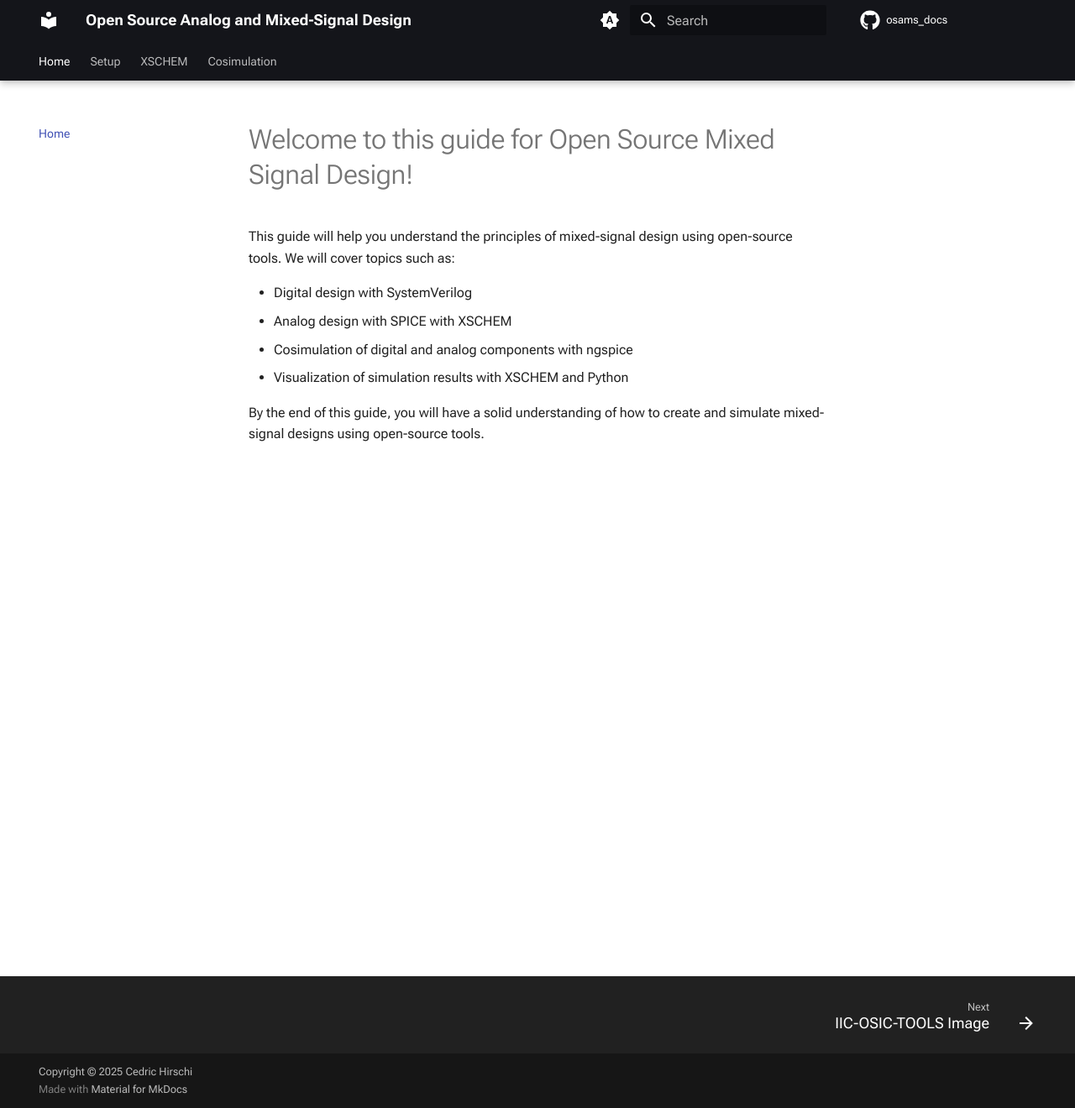
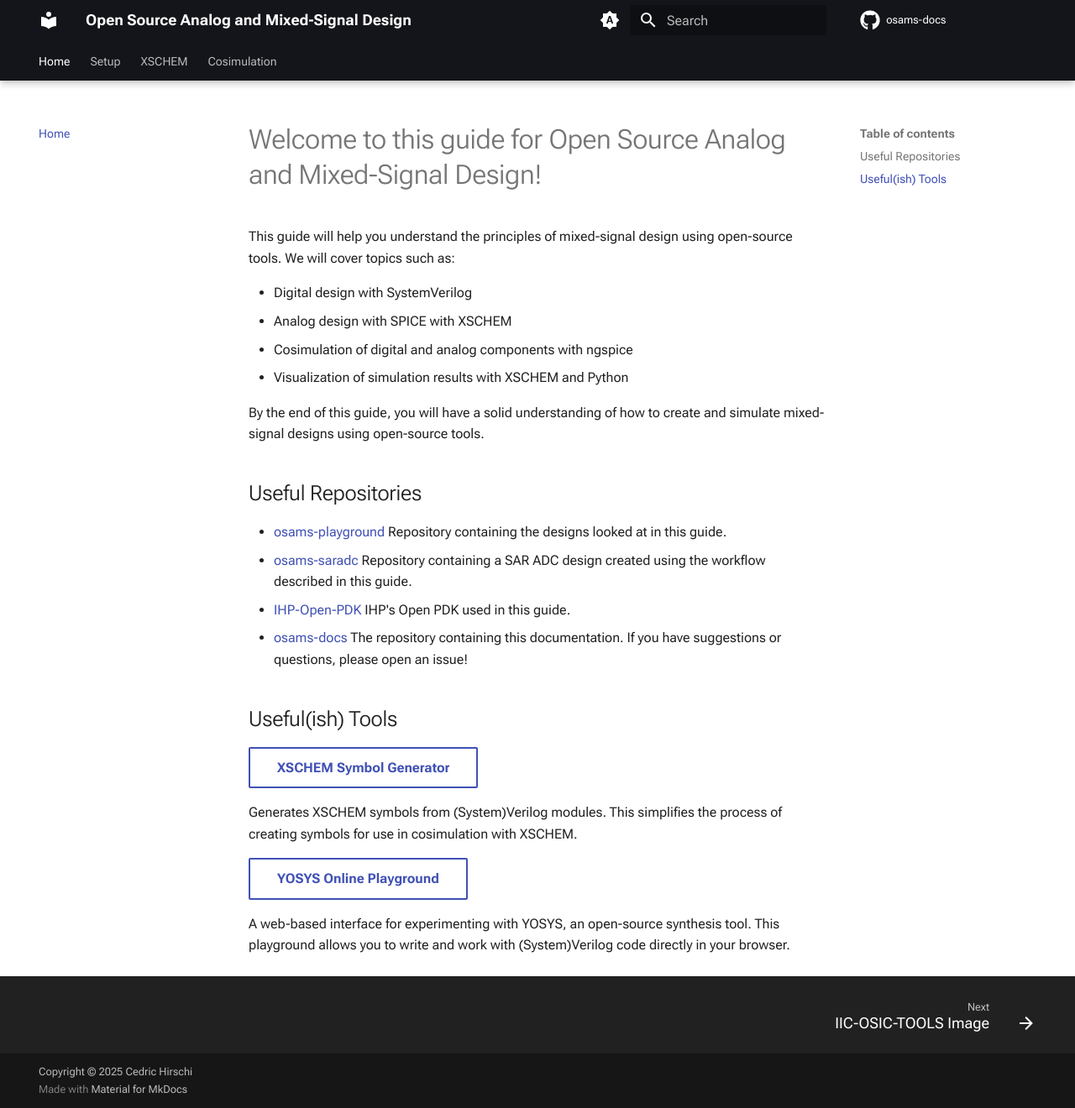
Before and after one commit to CedricHirschi/osams-docs, an MkDocs documentation site: the page built from docs/index.md, in a window 1280 px wide and 1320 px high. Shown: the whole window at 84% size. Built offline with MkDocs 1.6.1 and Material for MkDocs 9.7.7, drawn with Linux system fonts in a browser that asks for light colours; comment, search, counter and statistics services are not loaded.

Commit message:
Better index.md

```diff
--- a/docs/index.md
+++ b/docs/index.md
@@ -1,4 +1,4 @@
-# Welcome to this guide for Open Source Mixed Signal Design!
+# Welcome to this guide for Open Source Analog and Mixed-Signal Design!
 
 This guide will help you understand the principles of mixed-signal design using open-source tools. We will cover topics such as:
 
@@ -8,3 +8,20 @@ This guide will help you understand the principles of mixed-signal design using
 - Visualization of simulation results with XSCHEM and Python
 
 By the end of this guide, you will have a solid understanding of how to create and simulate mixed-signal designs using open-source tools.
+
+## Useful Repositories
+
+- [osams-playground](https://github.com/CedricHirschi/osams-playground) Repository containing the designs looked at in this guide.
+- [osams-saradc](https://github.com/CedricHirschi/osams-saradc) Repository containing a SAR ADC design created using the workflow described in this guide.
+- [IHP-Open-PDK](https://github.com/IHP-GmbH/IHP-Open-PDK) IHP's Open PDK used in this guide.
+- [osams-docs](https://github.com/CedricHirschi/osams-docs) The repository containing this documentation. If you have suggestions or questions, please open an issue!
+
+## Useful(ish) Tools
+
+[XSCHEM Symbol Generator](./tools/symbol_gen.html){ .md-button }
+
+Generates XSCHEM symbols from (System)Verilog modules. This simplifies the process of creating symbols for use in cosimulation with XSCHEM.
+
+[YOSYS Online Playground](./tools/yosys_online.html){ .md-button }
+
+A web-based interface for experimenting with YOSYS, an open-source synthesis tool. This playground allows you to write and work with (System)Verilog code directly in your browser.
--- a/hooks.py
+++ b/hooks.py
@@ -21,5 +21,5 @@ def copy_file_safe(config: MkDocsConfig, dir: str, filename: str):
         log.warning(f"{source_file} not found")
 
 def on_post_build(config: MkDocsConfig, **kwargs):
-    copy_file_safe(config, 'cosimulation', 'symbol_gen.html')
-    copy_file_safe(config, 'cosimulation', 'yosys_online.html')
+    copy_file_safe(config, 'tools', 'symbol_gen.html')
+    copy_file_safe(config, 'tools', 'yosys_online.html')
--- a/mkdocs.yml
+++ b/mkdocs.yml
@@ -1,9 +1,9 @@
 site_name: Open Source Analog and Mixed-Signal Design
 site_description: Introduction to Open Source Analog and Mixed-Signal (AMS) Design
 site_author: Cedric Hirschi
-site_url: https://CedricHirschi.github.io/osams_docs/
-repo_name: osams_docs
-repo_url: https://github.com/CedricHirschi/osams_docs/
+site_url: https://CedricHirschi.github.io/osams-docs/
+repo_name: osams-docs
+repo_url: https://github.com/CedricHirschi/osams-docs/
 
 nav:
   - Home: index.md
```
Also changed, not shown: docs/cosimulation/design.md (+0 -6 lines), docs/tools/symbol_gen.html (renamed from docs/cosimulation/symbol_gen.html), docs/tools/yosys_online.html (renamed from docs/cosimulation/yosys_online.html).
